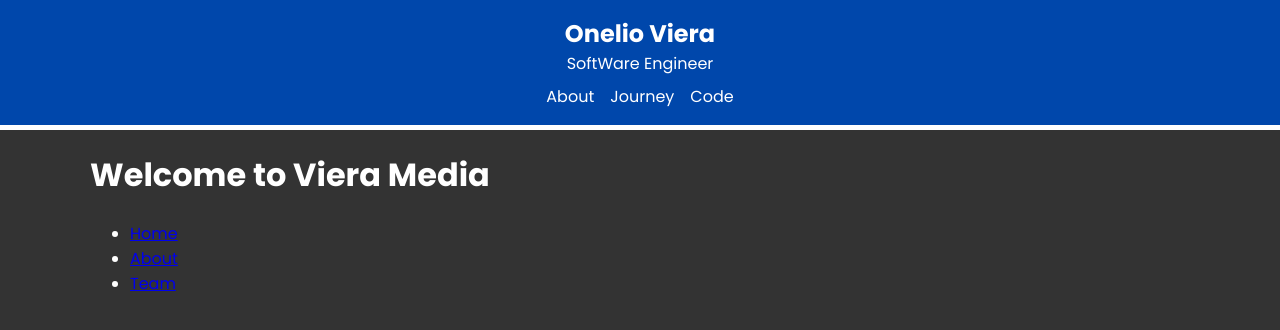
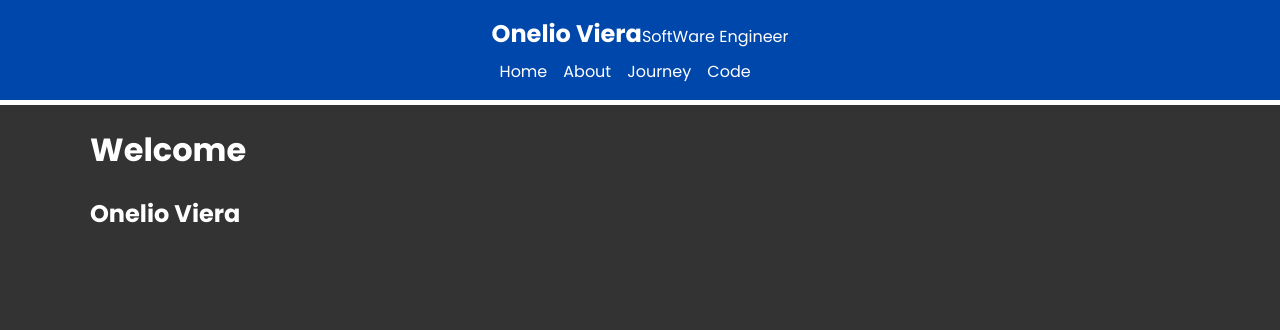
Before and after one commit to OnelioViera/next_13_crash, a Next.js app: page / in a window 1280 px wide. Shown: the top 330 px of the page. Built offline with nearby package versions, Linux system fonts and the light colour scheme.

Commit message:
update files

```diff
--- a/src/app/components/Header.jsx
+++ b/src/app/components/Header.jsx
@@ -5,9 +5,10 @@ const Header = () => {
     <header className="header">
       <div className="container">
           <div className="logo">
-            <Link href="/">Onelio Viera</Link><br />SoftWare Engineer
+            <Link href="/">Onelio Viera</Link><span className='span '>SoftWare Engineer</span>
           </div>
           <div className="links">
+            <Link href="/">Home</Link>
             <Link href="/about">About</Link>
             <Link href="/about/journey">Journey</Link>
             <Link href="/code/repos/">Code</Link>
--- a/src/app/page.jsx
+++ b/src/app/page.jsx
@@ -3,13 +3,14 @@ import Link from 'next/link'
 const HomePage = () => {
   return (
     <div>
-      <h1>Welcome to Viera Media</h1>
-      <ul>
+      <h1>Welcome</h1>
+      <h2>Onelio Viera</h2>
+      {/* <ul>
         <li><Link href='/'>Home</Link></li>
         <li><Link href='/about'>About</Link></li>
         <li><Link href='/about/team'>Team</Link></li>
 
-      </ul>
+      </ul> */}
     </div>
     )
 }
```
